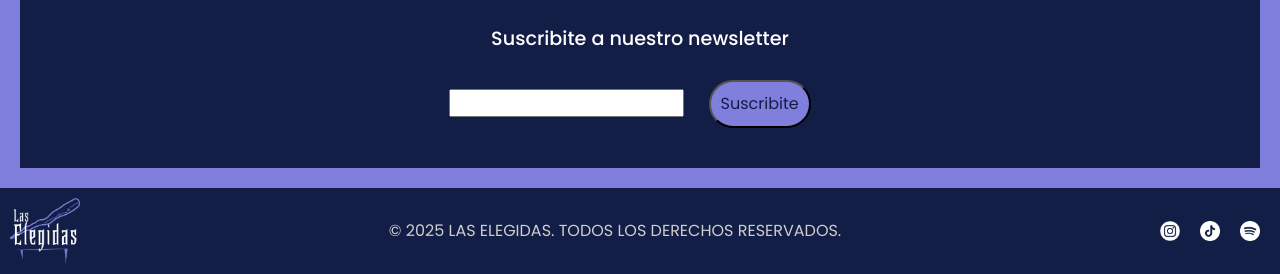
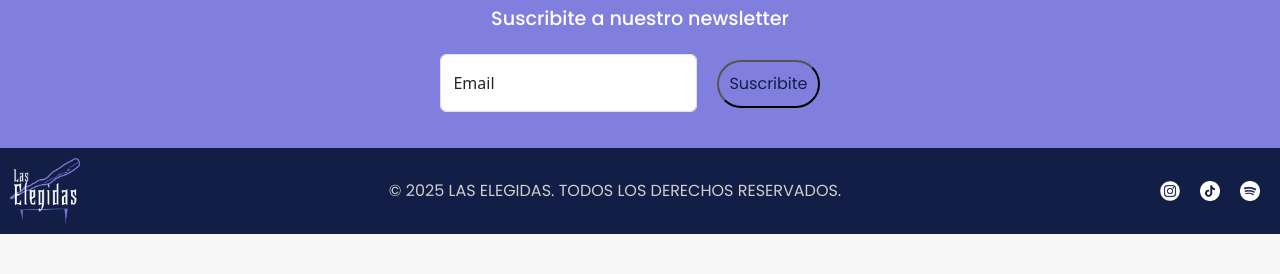
Before and after one commit to almarcolini/LasElegidas, a plain HTML site: page index.html in a window 1280 px wide. Shown: the part 679-953 px from the top of the page. After the commit the page ends 913 px from the top, so only its background shows below. Drawn offline with nearby package versions, Linux system fonts and the light colour scheme.

Commit message:
Suscribe index.html

```diff
--- a/index.html
+++ b/index.html
@@ -58,12 +58,17 @@
             </article>
             </a>
         </section>
-        <section class="Suscribe">
+        <section>
             <h2>Suscribite a nuestro newsletter</h2>
+            <div class="SuscripcionContacto">
             <form action="" method="">
-                <input type="email" name="" id="">
-                <input class="Boton" type="submit" value="Suscribite">
+                <div class="form-floating mb-3">
+                  <input type="email" class="form-control" id="SuscribeEmail" placeholder="name@example.com">
+                  <label for="floatingInput">Email</label>
+                </div>
             </form>
+            <input class="Boton" type="submit" value="Suscribite">
+            </div>
         </section>
     </main>
     <footer>
```
